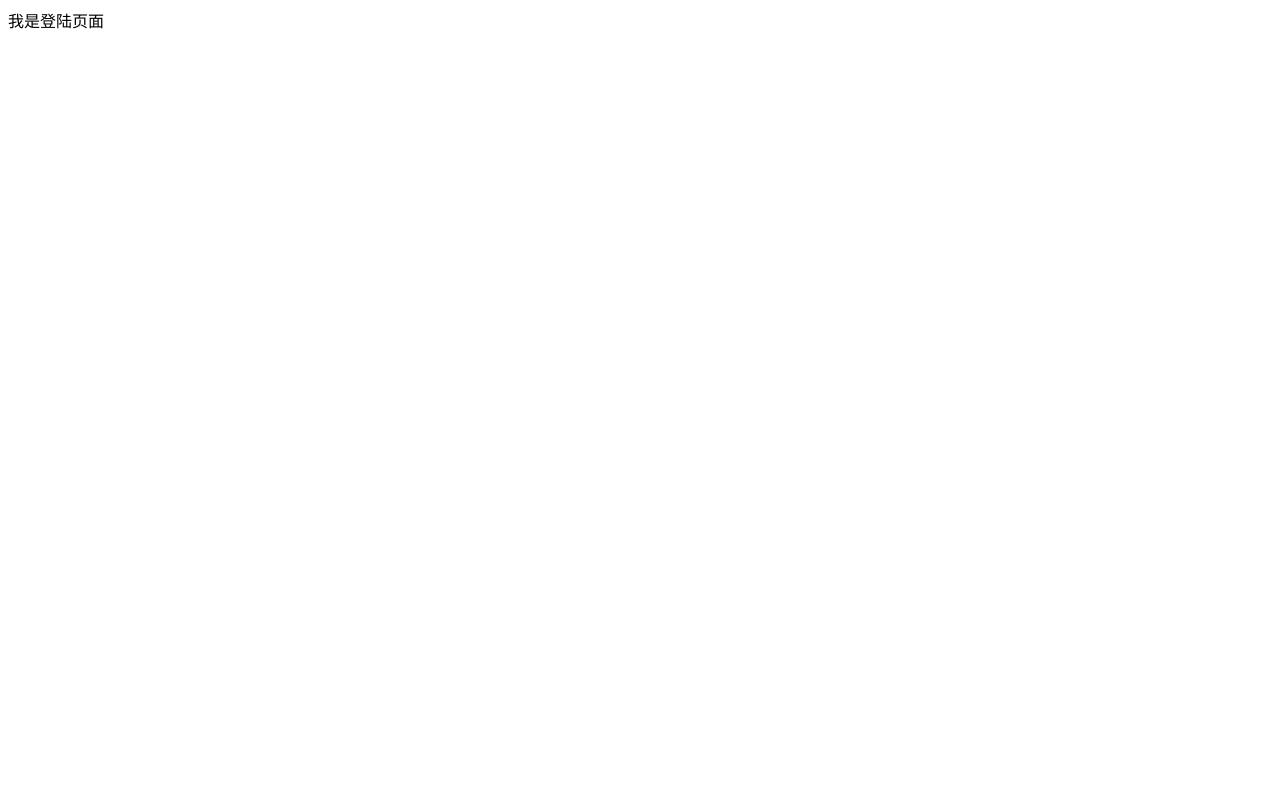
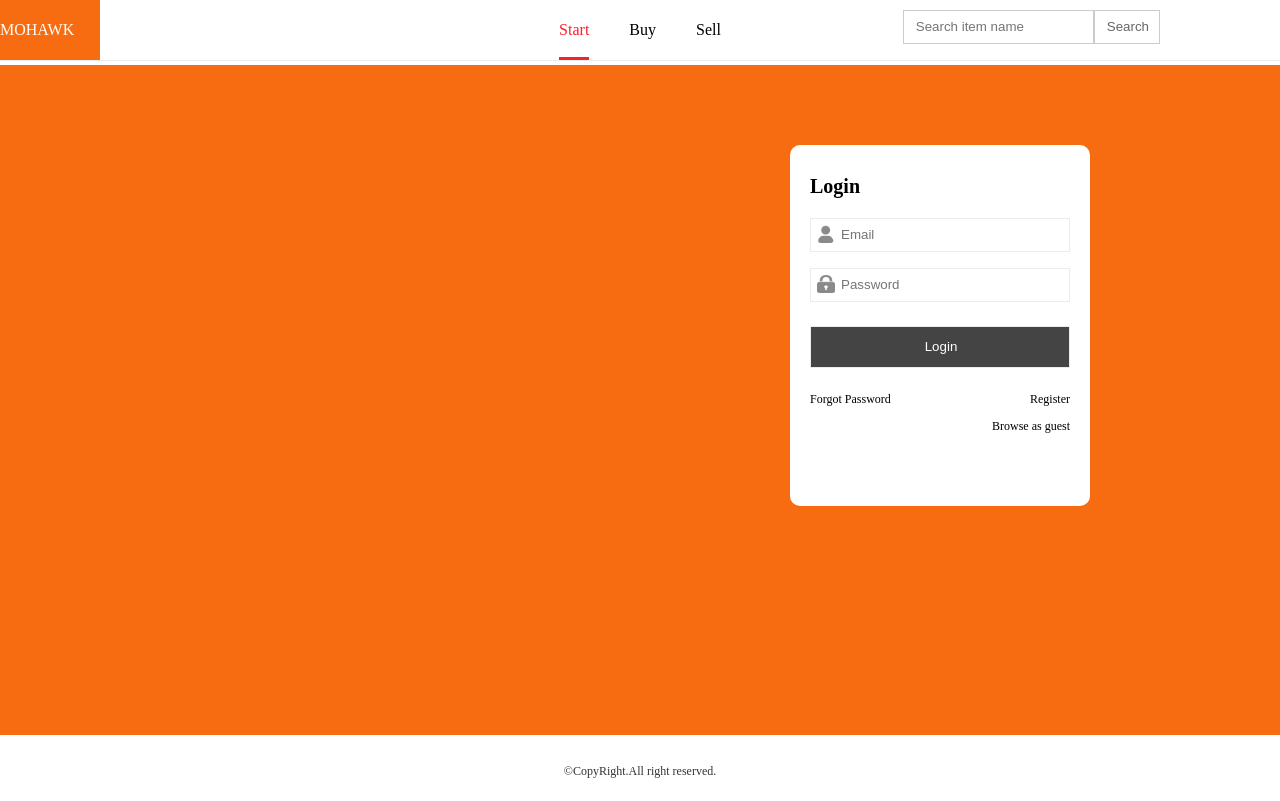
Before and after one commit to poppy1993/fullStack, a React (Create React App) app in the folder client/: page /login in a window 1280 px wide. Built offline with nearby package versions, Linux system fonts and the light colour scheme.

Commit message:
fixes: 登录注册以及忘记密码页面

```diff
--- a/client/src/App.css
+++ b/client/src/App.css
@@ -5,6 +5,40 @@
 .App-logo {
   height: 40vmin;
   pointer-events: none;
+}
+
+.App {
+  font-family: sans-serif;
+  text-align: center;
+}
+
+* {
+  margin: 0;
+  padding: 0;
+  box-sizing: border-box;
+}
+
+ul,
+li {
+  list-style: none;
+}
+
+input {
+  outline: none;
+  border: none;
+  line-height: 32px;
+  padding-left: 12px;
+  border: 1px solid #ebebeb;
+}
+
+button {
+  line-height: 32px;
+  border: none;
+  color: #666;
+  padding: 0 10px;
+  padding-left: 12px;
+  background-color: #fff;
+  border: 1px solid #ebebeb;
 }
 
 @media (prefers-reduced-motion: no-preference) {
--- a/client/src/App.js
+++ b/client/src/App.js
@@ -1,16 +1,18 @@
 import React from "react";
-import {
-  BrowserRouter,
-  Switch,
-  Route,
-} from "react-router-dom";
-import Main from './page/Main';
-import Home from './page/Home';
-import Login from './page/Login';
-
+import "./App.css";
+import { BrowserRouter, Switch, Route } from "react-router-dom";
+import Nav from "./components/Nav";
+import Footer from "./components/Footer";
+import Main from "./page/Main";
+import Home from "./page/Home";
+import Login from "./page/Login";
+import Register from "./page/Register";
+import ForgotPassword from "./page/ForgotPassword";
 
 const App = () => {
   return (
+    <>
+      <Nav />
       <BrowserRouter>
         <Switch>
           <Route exact path="/">
@@ -22,9 +24,17 @@ const App = () => {
           <Route path="/login">
             <Login />
           </Route>
+          <Route path="/register">
+            <Register />
+          </Route>
+          <Route path="/forgot">
+            <ForgotPassword />
+          </Route>
         </Switch>
       </BrowserRouter>
+      <Footer />
+    </>
   );
-}
+};
 
 export default App;
--- /dev/null
+++ b/client/src/components/Footer/index.js
@@ -0,0 +1,12 @@
+import { React } from "react";
+import "./index.scss";
+
+const Footer = () => {
+  return (
+    <>
+      <div className="footer">&copy;CopyRight.All right reserved.</div>
+    </>
+  );
+};
+
+export default Footer;
--- /dev/null
+++ b/client/src/components/Footer/index.scss
@@ -0,0 +1,6 @@
+.footer {
+  color: #333;
+  font-size: 12px;
+  line-height: 60px;
+  text-align: center;
+}
--- /dev/null
+++ b/client/src/components/Nav/index.js
@@ -0,0 +1,21 @@
+import { React } from "react";
+import "./index.scss";
+
+const Nav = () => {
+  return (
+    <div className="navWrap">
+      <div className="nav">
+        <div className="logo">MOHAWK</div>
+        <div className="navItem active">Start</div>
+        <div className="navItem buy">Buy</div>
+        <div className="navItem">Sell</div>
+      </div>
+      <div className="searchBox">
+        <input placeholder="Search item name" />
+        <button>Search</button>
+      </div>
+    </div>
+  );
+};
+
+export default Nav;
--- /dev/null
+++ b/client/src/components/Nav/index.scss
@@ -0,0 +1,51 @@
+.navWrap {
+  border-bottom: 1px solid #ebebeb;
+}
+
+.nav {
+  max-width: 1280px;
+  margin: auto;
+  position: relative;
+  line-height: 60px;
+  height: 60px;
+  display: flex;
+  justify-content: center;
+}
+
+.navItem {
+  cursor: pointer;
+}
+
+.navItem.active,
+.navItem:hover {
+  color: #f5212d;
+  border-bottom: 3px solid #f5212d;
+}
+
+.logo {
+  position: absolute;
+  left: 0;
+  width: 100px;
+  background-color: #f76c10;
+  color: #fff;
+}
+.buy {
+  margin: 0 40px;
+}
+.searchBox {
+  position: absolute;
+  top: 10px;
+  right: 120px;
+  border: 1px solid #ccc;
+}
+
+.searchBox input {
+  padding-left: 12px;
+  border: 0;
+  border-right: 2px solid #ccc;
+}
+
+.searchBox button {
+  cursor: pointer;
+  border: 0;
+}
--- /dev/null
+++ b/client/src/page/ForgotPassword/index.js
@@ -0,0 +1,36 @@
+import { React } from "react";
+import "./index.scss";
+
+const ForgotPassword = () => {
+  return (
+    <>
+      <div className="forgotContainer">
+        <div className="forgot">
+          <div className="f-title">
+            <h2>Password Reset Through Email</h2>
+            <div className="f-tips">Use other way</div>
+          </div>
+          <div className="f-formWrap">
+            <div className="f-formLabel">Email *</div>
+            <input placeholder="Enter your email" className="f-formItem" />
+          </div>
+          <div className="f-formWrap">
+            <div className="f-formLabel">Password *</div>
+            <input
+              placeholder="6-20 character, includes number,letter and special characters"
+              className="f-formItem"
+            />
+          </div>
+          <div className="f-formWrap">
+            <div className="f-formLabel">Confirm Password *</div>
+            <input placeholder="Re-input password" className="f-formItem" />
+          </div>
+
+          <button className="f-btn">Save</button>
+        </div>
+      </div>
+    </>
+  );
+};
+
+export default ForgotPassword;
--- /dev/null
+++ b/client/src/page/ForgotPassword/index.scss
@@ -0,0 +1,58 @@
+.forgotContainer {
+  background: #f5f5f5;
+  padding: 40px 0 80px;
+  height: calc(100vh - 120px);
+}
+
+.forgot {
+  background-color: #fff;
+  border-radius: 10px;
+  padding: 20px;
+  width: 800px;
+  margin: 0 auto;
+}
+
+.f-title {
+  display: flex;
+  line-height: 40px;
+  border-bottom: 1px solid #ccc;
+  justify-content: space-between;
+}
+
+.f-tips {
+  font-size: 12px;
+  background: #ebebeb;
+  border-radius: 20px;
+  line-height: 24px;
+  color: #333;
+  height: 24px;
+  padding: 0 10px;
+}
+
+.forgot h2 {
+  text-align: left;
+  font-size: 20px;
+}
+
+.f-formWrap {
+  width: 400px;
+  margin: 20px auto;
+  text-align: left;
+  margin-bottom: 20px;
+}
+
+.f-formLabel {
+  line-height: 32px;
+}
+
+.f-formItem {
+  width: 400px;
+}
+
+.f-btn {
+  display: block;
+  background: #333;
+  color: #fff;
+  margin: 10px auto 50px;
+  cursor: pointer;
+}
--- a/client/src/page/Login/index.js
+++ b/client/src/page/Login/index.js
@@ -1,9 +1,37 @@
-import React from 'react';
+import { React } from "react";
+import "./index.scss";
 
 const Login = () => {
   return (
-    <div>我是登陆页面</div>
-  )
-}
+    <>
+      <div className="container">
+        <div className="loginWrap">
+          <div className="login">
+            <h2>Login</h2>
+
+            <div className="name">
+              <input className="formItem" placeholder="Email" />
+            </div>
+            <div className="pwd">
+              <input className="formItem" placeholder="Password" />
+            </div>
+
+            <button className="loginBtn">Login</button>
+
+            <div className="opeWrap">
+              <div className="opeItem">Forgot Password</div>
+              <div className="opeItem">Register</div>
+            </div>
+
+            <div className="opeWrap">
+              <div className="opeItem"></div>
+              <div className="opeItem">Browse as guest</div>
+            </div>
+          </div>
+        </div>
+      </div>
+    </>
+  );
+};
 
 export default Login;
--- /dev/null
+++ b/client/src/page/Login/index.scss
@@ -0,0 +1,88 @@
+.container {
+  margin-top: 4px;
+  margin-bottom: 6px;
+  height: calc(100vh - 130px);
+  min-height: 520px;
+  background-color: #f76c10;
+}
+
+.loginWrap {
+  width: 900px;
+  margin: 0 auto;
+  padding-top: 80px;
+  display: flex;
+  justify-content: flex-end;
+}
+
+.login {
+  width: 300px;
+  border-radius: 10px;
+  background: #fff;
+  padding: 30px 20px 60px;
+}
+
+.login h2 {
+  font-size: 20px;
+  text-align: left;
+  margin-bottom: 20px;
+}
+
+.name,
+.pwd {
+  position: relative;
+}
+
+.name::before,
+.pwd::before {
+  content: "";
+  display: block;
+  position: absolute;
+  top: 7px;
+  left: 7px;
+  width: 18px;
+  height: 18px;
+}
+
+.name::before {
+  background: url("../../assets/username.png");
+  background-size: 100%;
+}
+
+.pwd::before {
+  background: url("../../assets/password.png");
+  background-size: 100%;
+}
+
+.login .formItem {
+  width: 100%;
+  margin-bottom: 16px;
+  padding-left: 30px;
+}
+
+.loginBtn {
+  width: 100%;
+  background: #444;
+  color: #fff;
+  line-height: 40px;
+  margin: 8px 0 24px;
+  cursor: pointer;
+}
+
+.loginBtn:hover {
+  box-shadow: 0 0 10px #ccc;
+}
+
+.opeWrap {
+  display: flex;
+  justify-content: space-between;
+  font-size: 12px;
+  margin-bottom: 12px;
+}
+
+.opeItem {
+  cursor: pointer;
+}
+
+.opeItem:hover {
+  color: #888;
+}
--- /dev/null
+++ b/client/src/page/Register/index.js
@@ -0,0 +1,44 @@
+import { React } from "react";
+import "./index.scss";
+
+const Register = () => {
+  return (
+    <>
+      <div className="registerContainer">
+        <div className="register">
+          <div className="r-title">
+            <h2>Register</h2>
+            <div className="r-tips">Already have account?Login</div>
+          </div>
+          <div className="r-formWrap">
+            <div className="r-formLabel">Username *</div>
+            <input placeholder="4-20 Character" className="r-formItem" />
+          </div>
+          <div className="r-formWrap">
+            <div className="r-formLabel">Password *</div>
+            <input
+              placeholder="6-20 character, includes number,letter and special characters"
+              className="r-formItem"
+            />
+          </div>
+          <div className="r-formWrap">
+            <div className="r-formLabel">Confirm Password *</div>
+            <input placeholder="Re-input password" className="r-formItem" />
+          </div>
+          <div className="r-formWrap">
+            <div className="r-formLabel">Email</div>
+            <input
+              placeholder="Get your password when you forgot"
+              className="r-formItem"
+            />
+          </div>
+          <input className="register-info" type="checkbox" />
+          &nbsp;&nbsp; Website Policy
+          <button className="register-btn">Agree policy and register</button>
+        </div>
+      </div>
+    </>
+  );
+};
+
+export default Register;
--- /dev/null
+++ b/client/src/page/Register/index.scss
@@ -0,0 +1,56 @@
+.registerContainer {
+  background: #f5f5f5;
+  padding: 40px 0 80px;
+}
+
+.register {
+  background-color: #fff;
+  border-radius: 10px;
+  padding: 20px;
+  width: 800px;
+  margin: 0 auto;
+}
+
+.r-title {
+  display: flex;
+  line-height: 40px;
+  border-bottom: 1px solid #ccc;
+  justify-content: space-between;
+}
+
+.r-tips {
+  font-size: 12px;
+}
+
+.register h2 {
+  text-align: left;
+  font-size: 20px;
+}
+
+.r-formWrap {
+  width: 400px;
+  margin: 20px auto;
+  text-align: left;
+  margin-bottom: 20px;
+}
+
+.r-formLabel {
+  line-height: 32px;
+}
+
+.r-formItem {
+  width: 400px;
+}
+
+.register-info {
+  margin-top: 20px;
+  font-size: 13px;
+  color: #666;
+}
+.register-btn {
+  display: block;
+  background: #333;
+  color: #fff;
+  margin: 10px auto 50px;
+  cursor: pointer;
+}
```
Also changed, not shown: client/src/assets/password.png (added), client/src/assets/username.png (added). Lines whose indentation alone changed are shown as unchanged.
